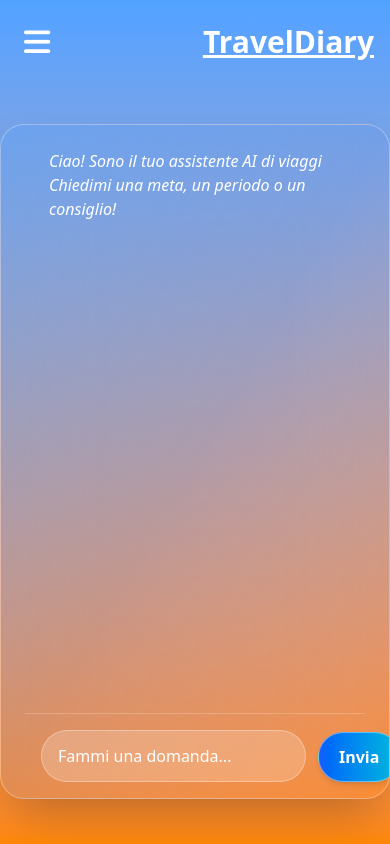
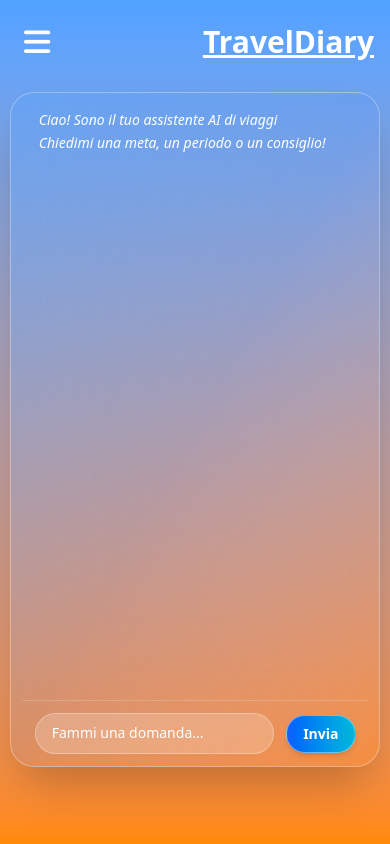
Before and after one commit to albertostizzoli/fastapi-react-travelapp, a React (Vite) app in the folder frontend/: page /chat in a window 390 px wide. Built offline with nearby package versions, Linux system fonts and the light colour scheme.

Commit message:
make responsive to page chat AI

```diff
--- a/frontend/src/pages/ChatAI.jsx
+++ b/frontend/src/pages/ChatAI.jsx
@@ -108,20 +108,21 @@ function ChatAI() {
         return html; // ritorna testo formattato come HTML
     };
 
-
     return (
         <motion.div
             initial={{ opacity: 0, scale: 0.9, y: 30 }}
             animate={{ opacity: 1, scale: 1, y: 0 }}
             transition={{ duration: 0.6, ease: "easeOut" }}
-            className="flex flex-col h-[80vh] max-w-6xl mx-auto mt-10
-            bg-gradient-to-br from-blue-400/30 via-blue-500/10 to-orange-400/20 backdrop-blur-2xl border border-white/30
-            rounded-3xl shadow-2xl overflow-hidden px-6 sm:px-4">
+            className="flex flex-col h-[80vh] lg:h-[75vh] sm:h-[80vh] md:h-[90vh]
+            w-[95%] sm:w-[90%] md:max-w-4xl lg:max-w-6xl mx-auto mt-2 sm:mt-8 md:mt-10
+            bg-gradient-to-br from-blue-400/30 via-blue-500/10 to-orange-400/20
+            backdrop-blur-2xl border border-white/30 rounded-3xl shadow-2xl overflow-hidden
+            px-3 sm:px-4 md:px-6">
 
-            {/*  Area messaggi */}
-            <div className="flex-1 overflow-y-auto p-6 space-y-4 scrollbar text-white">
+            {/* Area messaggi */}
+            <div className="flex-1 overflow-y-auto p-4 sm:p-5 md:p-6 space-y-4 scrollbar text-white">
                 {messages.length === 0 && !isLoading && (
-                    <p className="text-white italic">
+                    <p className="text-white italic text-sm sm:text-base md:text-lg leading-relaxed">
                         Ciao! Sono il tuo assistente AI di viaggi <br />
                         Chiedimi una meta, un periodo o un consiglio!
                     </p>
@@ -137,18 +138,20 @@ function ChatAI() {
                             transition={{ duration: 0.4, ease: "easeOut" }}
                             className={`flex ${m.role === "user" ? "justify-end" : "justify-start"}`}>
                             {m.role === "user" ? (
-                                // Messaggio utente: fumetto
-                                <div className="bg-gradient-to-r from-blue-400 to-orange-400 text-white px-5 py-3
-                                rounded-2xl shadow-md max-w-[70%] rounded-br-none hover:shadow-[0_0_15px_rgba(59,130,246,0.4)]">
+                                <div className="bg-gradient-to-r from-blue-400 to-orange-400 text-white
+                                    px-4 sm:px-5 py-2 sm:py-3 rounded-2xl shadow-md max-w-[80%] sm:max-w-[70%]
+                                    rounded-br-none text-sm sm:text-base md:text-lg
+                                    hover:shadow-[0_0_15px_rgba(59,130,246,0.4)]">
                                     {m.text}
                                 </div>
                             ) : (
-                                //  Risposta AI: paragrafo con effetto macchina da scrivere
                                 <div
-                                    className="text-lg leading-relaxed whitespace-pre-wrap"
+                                    className="text-sm sm:text-base md:text-lg leading-relaxed whitespace-pre-wrap"
                                     dangerouslySetInnerHTML={{
                                         __html:
-                                            i === messages.length - 1 ? formatText(typedResponse) : formatText(m.text),
+                                            i === messages.length - 1
+                                                ? formatText(typedResponse)
+                                                : formatText(m.text),
                                     }}
                                 />
                             )}
@@ -156,27 +159,28 @@ function ChatAI() {
                     ))}
                 </AnimatePresence>
 
-
                 {isLoading && (
                     <motion.p
-                        className="text-white italic"
+                        className="text-white italic text-sm sm:text-base"
                         animate={{ opacity: [0.3, 1, 0.3] }}
                         transition={{ duration: 1.5, repeat: Infinity }}>
-                        Sto pensando alla risposta...
+                        Fammi pensare...
                     </motion.p>
                 )}
-
             </div>
 
-            {/*  Input area */}
-            <div className="p-4 flex items-end gap-3 border-t border-white/20">
+            {/* Input area */}
+            <div className="p-3 sm:p-4 flex sm:flex-row items-center sm:items-end gap-3 border-t border-white/20">
                 <input
-                    className="flex-1 bg-white/20 border border-white/30 rounded-full px-4 py-3 text-white
-                    placeholder-white focus:outline-none focus:ring-2 focus:ring-blue-300  transition
-                    resize-none overflow-y-auto leading-relaxed min-h-[3rem] max-h-[10rem]"
+                    className="flex-1 bg-white/20 border border-white/30 rounded-full px-4 py-2 sm:py-3
+                  text-white placeholder-white focus:outline-none focus:ring-2 focus:ring-blue-300
+                    transition resize-none overflow-y-auto leading-relaxed min-h-[2.5rem] sm:min-h-[3rem]
+                    max-h-[10rem] text-sm sm:text-base"
                     value={input}
                     onChange={(e) => setInput(e.target.value)}
-                    onKeyDown={(e) => e.key === "Enter" && !e.shiftKey && (e.preventDefault(), sendMessage())}
+                    onKeyDown={(e) =>
+                        e.key === "Enter" && !e.shiftKey && (e.preventDefault(), sendMessage())
+                    }
                     placeholder="Fammi una domanda..."
                 />
 
@@ -186,15 +190,16 @@ function ChatAI() {
                     transition={{ type: "spring", stiffness: 300 }}
                     onClick={sendMessage}
                     disabled={isLoading}
-                    className={`font-semibold flex justify-center items-center gap-2 px-5 py-3
+                    className="font-semibold flex justify-center items-center gap-2 px-4 sm:px-5 py-2 sm:py-3
                     bg-gradient-to-r from-blue-600 to-cyan-500 backdrop-blur-md border border-white/40
-                    text-white rounded-full shadow-md transition-all duration-300 hover:scale-105
-                    hover:shadow-[0_0_20px_rgba(255,255,255,0.25)] cursor-pointer `}>
+                  text-white rounded-full shadow-md transition-all duration-300 hover:scale-105
+                    hover:shadow-[0_0_20px_rgba(255,255,255,0.25)] cursor-pointer text-sm sm:text-base">
                     Invia
                 </motion.button>
             </div>
         </motion.div>
     );
+
 }
 
 export default ChatAI;
```
